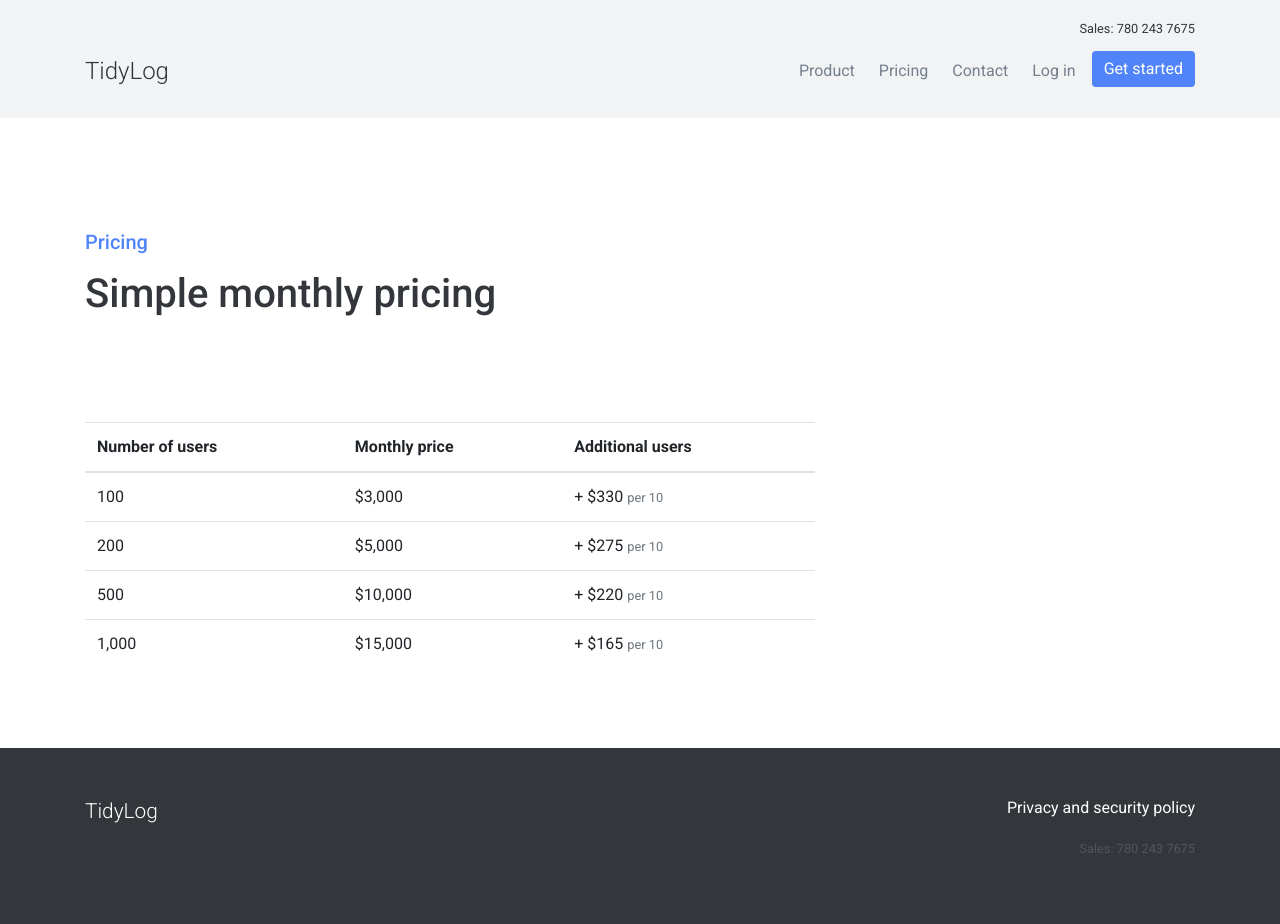
After one commit to bneeland/tidylog, a Django app: page /pricing in a window 1280 px wide. The commit adds this page. Run offline with Django 3.2, Linux system fonts and the light colour scheme; some libraries are stand-ins or nearby versions.

Commit message:
Added pricing page

```diff
--- a/templates/base.html
+++ b/templates/base.html
@@ -42,7 +42,7 @@
                 <a class="nav-link" href="{% url 'product' %}">Product</a>
               </li>
               <li class="nav-item ml-2">
-                <a class="nav-link" href="#">Pricing</a>
+                <a class="nav-link" href="{% url 'pricing' %}">Pricing</a>
               </li>
               <li class="nav-item ml-2">
                 <a class="nav-link" href="#">Contact</a>
--- /dev/null
+++ b/templates/pricing.html
@@ -0,0 +1,65 @@
+{% extends 'base.html' %}
+
+{% load static %}
+
+{% block title %}Home{% endblock %}
+
+{% block content %}
+
+  <div class="jumbotron jumbotron-fluid bg-white m-0">
+
+    <div class="container">
+
+      <div class="my-5 pb-5">
+
+        <h5 class="color-blue mb-3">Pricing</h5>
+
+        <h1>Simple monthly pricing</h1>
+
+      </div>
+
+      <div class="row">
+
+        <div class="col-8">
+
+          <table class="table">
+            <thead>
+              <tr>
+                <th scope="col">Number of users</th>
+                <th scope="col">Monthly price</th>
+                <th scope="col">Additional users</th>
+              </tr>
+            </thead>
+            <tbody>
+              <tr>
+                <td>100</td>
+                <td>$3,000</td>
+                <td>+ $330 <small class="text-muted">per 10</small></td>
+              </tr>
+              <tr>
+                <td>200</td>
+                <td>$5,000</td>
+                <td>+ $275 <small class="text-muted">per 10</small></td>
+              </tr>
+              <tr>
+                <td>500</td>
+                <td>$10,000</td>
+                <td>+ $220 <small class="text-muted">per 10</small></td>
+              </tr>
+              <tr>
+                <td>1,000</td>
+                <td>$15,000</td>
+                <td>+ $165 <small class="text-muted">per 10</small></td>
+              </tr>
+            </tbody>
+          </table>
+
+        </div>
+
+      </div>
+
+    </div>
+
+  </div>
+
+{% endblock %}
--- a/tidylog/urls.py
+++ b/tidylog/urls.py
@@ -24,7 +24,7 @@ urlpatterns = [
     path('users/', include('django.contrib.auth.urls')), # All django user registration default views
     path('', views.Home.as_view(), name='home'), # The home page
     path('product', views.Product.as_view(), name='product'), # The home page
-    # path('pricing', views.Pricing.as_view(), name='pricing'), # The home page
+    path('pricing', views.Pricing.as_view(), name='pricing'), # The home page
     # path('contact', views.Contact.as_view(), name='contact'), # The home page
     path('app/', include('app.urls', namespace='app')),
 ]
--- a/tidylog/views.py
+++ b/tidylog/views.py
@@ -5,9 +5,9 @@ class Home(TemplateView):
 
 class Product(TemplateView):
     template_name = "product.html"
-#
-# class Pricing(TemplateView):
-#     template_name = "pricing.html"
-#
+
+class Pricing(TemplateView):
+    template_name = "pricing.html"
+
 # class Contact(TemplateView):
 #     template_name = "contact.html"
```
Also changed, not shown: templates/product.html (+9 -1 lines).
